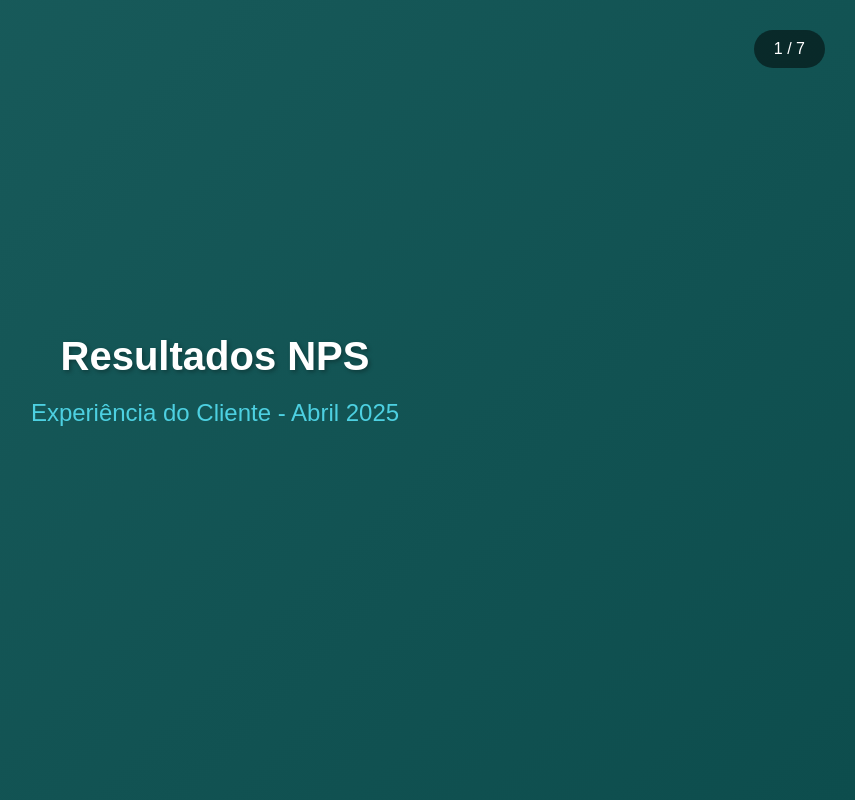
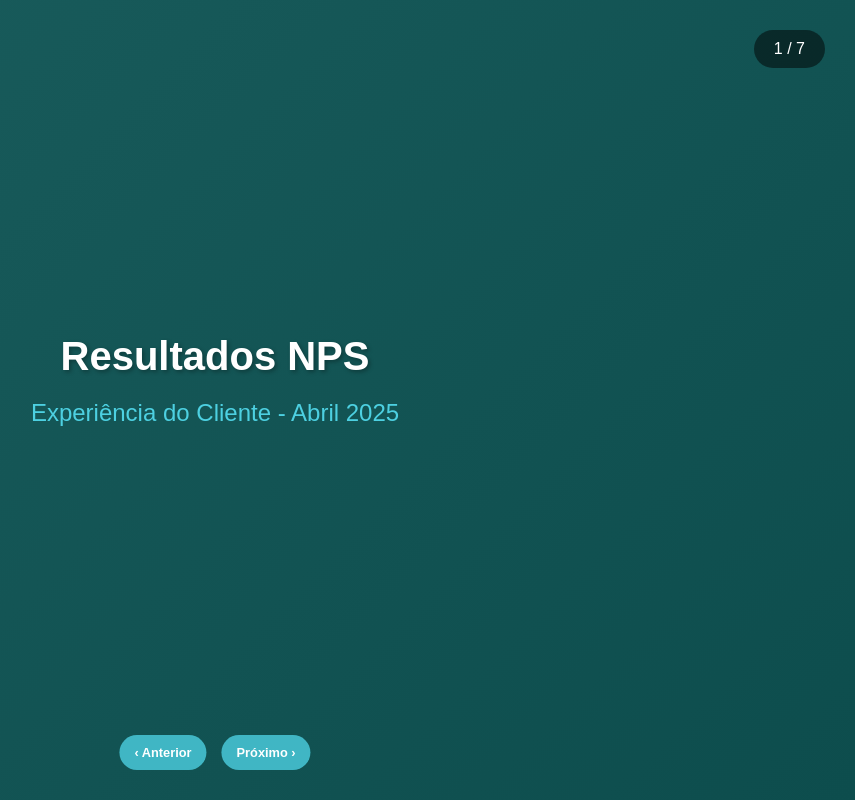
Before and after one commit to jocielefranca/RMR, a plain HTML site: page index.html in a window 1280 px wide. Shown: the whole page, without its empty margins (425-1280 px from the left). Drawn offline with nearby package versions, Linux system fonts and the light colour scheme.

Commit message:
Update index.html

```diff
--- a/index.html
+++ b/index.html
@@ -118,14 +118,16 @@
             backdrop-filter: blur(10px);
         }
 
-     .navigation {
-    bottom: 50px !important; /* Aumenta espaço abaixo */
-    transform: translateX(-50%) scale(0.9) !important;
-      padding: 10px;
-    border-radius: 50px;
+           .navigation {
+            position: fixed;
+            bottom: 30px;
+            left: 50%;
+            transform: translateX(-50%);
+            display: flex;
+            gap: 15px;
+            z-index: 1000;
 
-
-}
+    }
         .nav-btn {
             background: rgba(77, 208, 225, 0.8);
             border: none;
```
